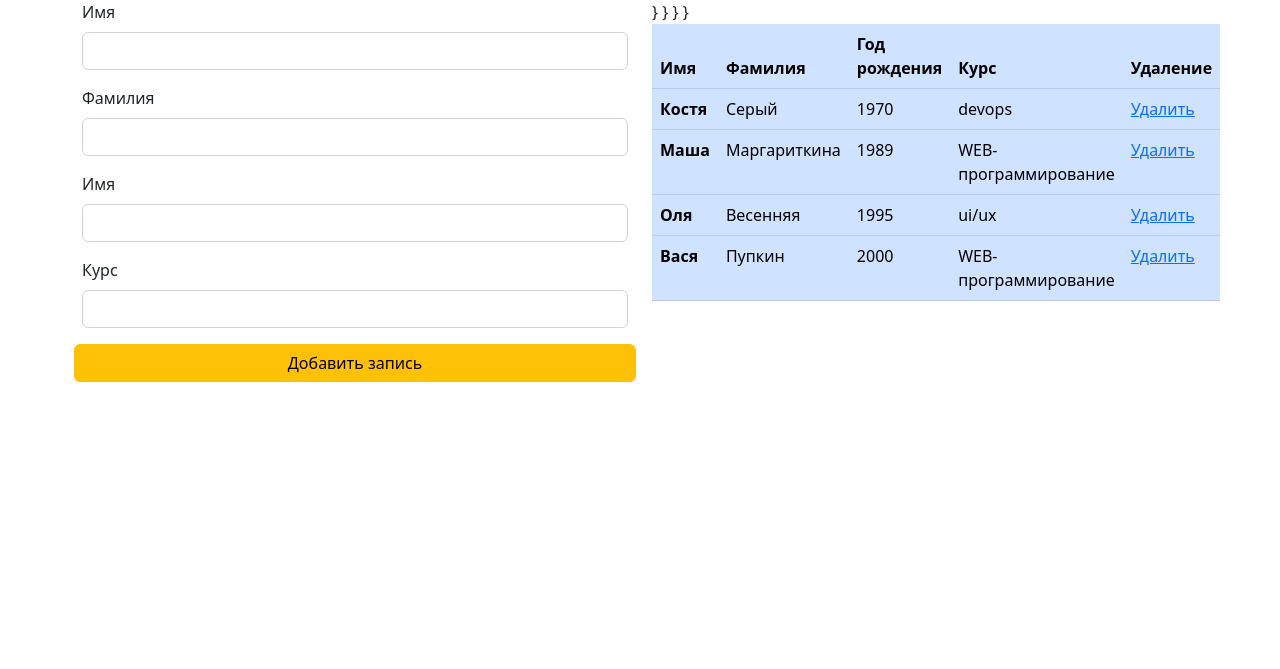
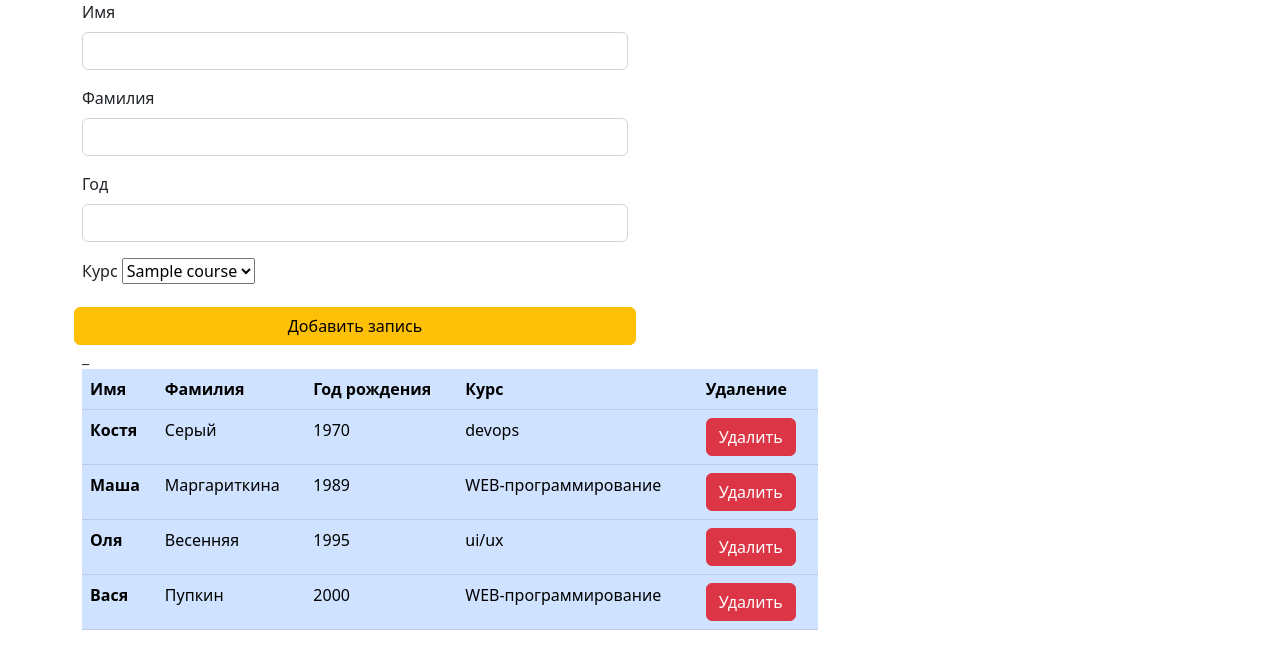
Before and after one commit to KrisPrymak/php_sql_project, a PHP site: page / in a window 1280 px wide. Shown: the top 669 px of the page. Run offline with PHP 8.4, Linux system fonts and the light colour scheme; data comes from the database, SQL or seed files in the repository; tables that the repository leaves empty or names only in its code hold one stand-in row (values such as "Sample post").

Commit message:
third vers

```diff
--- a/delete.php
+++ b/delete.php
@@ -3,4 +3,7 @@
 include "connection.php";
 
 $id = $_GET['id'] ?? 0;
-$conn->query("DELETE FROM students WHERE ")
+$conn->query("DELETE FROM students WHERE id=$id");
+
+header("Location: /index.php");
+exit;
--- a/index.php
+++ b/index.php
@@ -4,10 +4,12 @@ include "connection.php";
 
 $result = $conn->query("SELECT * FROM students ORDER BY year");
 
-$courses = [
-    "WEB программирование",
-    "DEVOPS",
-    "UI/UX",
-];
+// $courses = [
+//     "WEB программирование",
+//     "DEVOPS",
+//     "UI/UX",
+// ];
+
+$courses = $conn->query("SELECT * FROM courses ORDER BY title");
 
 include "template.php";
--- a/insert.php
+++ b/insert.php
@@ -4,12 +4,12 @@ include "connection.php";
 
 $name = $_GET['name'] ?? '';
 $second_name = $_GET['second_name'] ?? '';
-$year = $_GET['year'] ?? '';
+$year = $_GET['year'] ?? 2000;
 $course = $_GET['course'] ?? '';
 
 $conn->query("
 INSERT INTO students(name, second_name, year, course)
-VALUES('$name', '$second_name', '$year', '$course')
+VALUES('$name', '$second_name', $year, '$course')
 ");
 
 header("Location: /index.php");
--- /dev/null
+++ b/page2.php
@@ -0,0 +1,4 @@
+<?php
+
+
+include "template.php";
--- a/template.php
+++ b/template.php
@@ -25,13 +25,17 @@
                     </div>
 
                     <div class="col-12">
-                        <label for="" class="form-label">Имя</label>
+                        <label for="" class="form-label">Год</label>
                         <input required type="number" class="form-control" name="year">
                     </div>
 
                     <div class="col-12">
                         <label for="" class="form-label">Курс</label>
-                        <input required type="text" class="form-control" name="course">
+                        <select class="select" name="course" id="">
+                            <?php foreach($courses as $c) { ?>
+                                <option value="<?= $c['title'] ?>"><?= $c['title'] ?></option>
+                            <?php } ?>
+                        </select>
                     </div>
 
                     <button type="submit" class="btn btn-warning">
@@ -40,7 +44,8 @@
                 </form>
 
             </div>
-            <div class="col-6">
+            <div>_</div>
+            <div class="col-8">
                     <table class="table table-primary">
                         <thead>
                             <tr>
@@ -52,13 +57,13 @@
                             </tr>
                         </thead>
                         <tbody>
-                            <?php foreach($result as $student) { ?>}
+                            <?php foreach($result as $student) { ?>
                             <tr>
                                 <th scope="row"><?= $student['name'] ?></th>
                                 <td><?= $student['second_name'] ?></td>
                                 <td><?= $student['year'] ?></td>
                                 <td><?= $student['course'] ?></td>
-                                <td><a class="btndelete"href="delete.php?id=<?= $student['id'] ?>">Удалить</a></td>
+                                <td><a class="btn btn-danger" onclick="check(<?= $student['id'] ?>)">Удалить</a></td>
                             </tr>
                             <?php } ?>
                         </tbody>
@@ -74,8 +79,6 @@
             }
         }
 
-        document.querySelector('.btndelete').addEventListener('click', check(<?= $student['id'] ?>);
-
     </script>
     <script src="https://cdn.jsdelivr.net/npm/bootstrap@5.2.2/dist/js/bootstrap.bundle.min.js" integrity="sha384-OERcA2EqjJCMA+/3y+gxIOqMEjwtxJY7qPCqsdltbNJuaOe923+mo//f6V8Qbsw3" crossorigin="anonymous"></script>
 </body>
```
